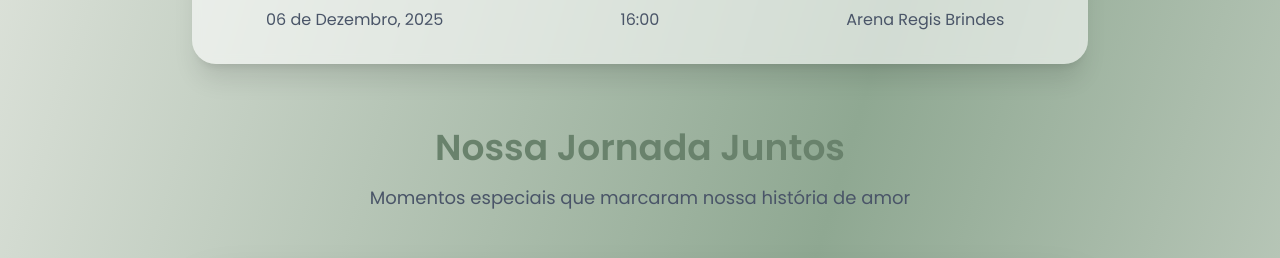
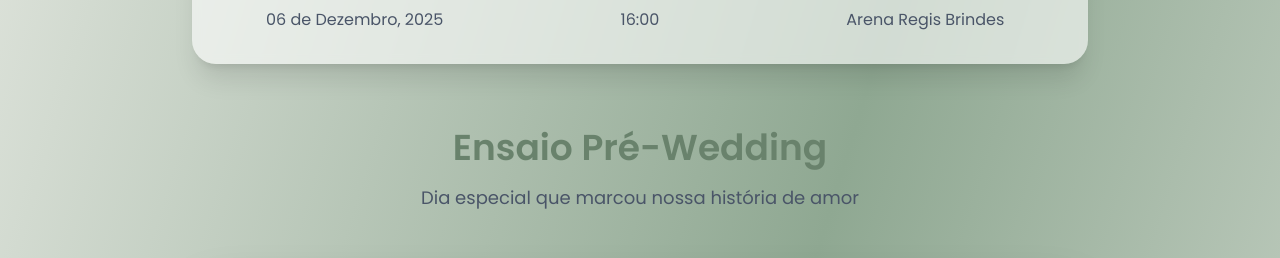
Before and after one commit to marcosouzabarreto/wedding-frontend, a React (Vite) app: page / in a window 1280 px wide. Shown: the part 1260-1518 px from the top of the page. Built offline with nearby package versions, Linux system fonts and the light colour scheme; no server answers; grey boxes are pictures that could not be loaded; what @mercadopago/sdk-react would draw is missing.

Commit message:
refactor: Update homepage texts

```diff
--- a/src/pages/HomePage.tsx
+++ b/src/pages/HomePage.tsx
@@ -93,10 +93,10 @@ const HomePage = () => {
         <div className="max-w-6xl mx-auto">
           <div className="text-center mb-12 animate-fade-in">
             <h2 className="text-3xl md:text-4xl font-semibold text-wedding-primary mb-4">
-              Nossa Jornada Juntos
+              Ensaio Pré-Wedding
             </h2>
             <p className="text-lg text-wedding-dark max-w-2xl mx-auto">
-              Momentos especiais que marcaram nossa história de amor
+              Dia especial que marcou nossa história de amor
             </p>
           </div>
           <div className="animate-slide-up">
```
